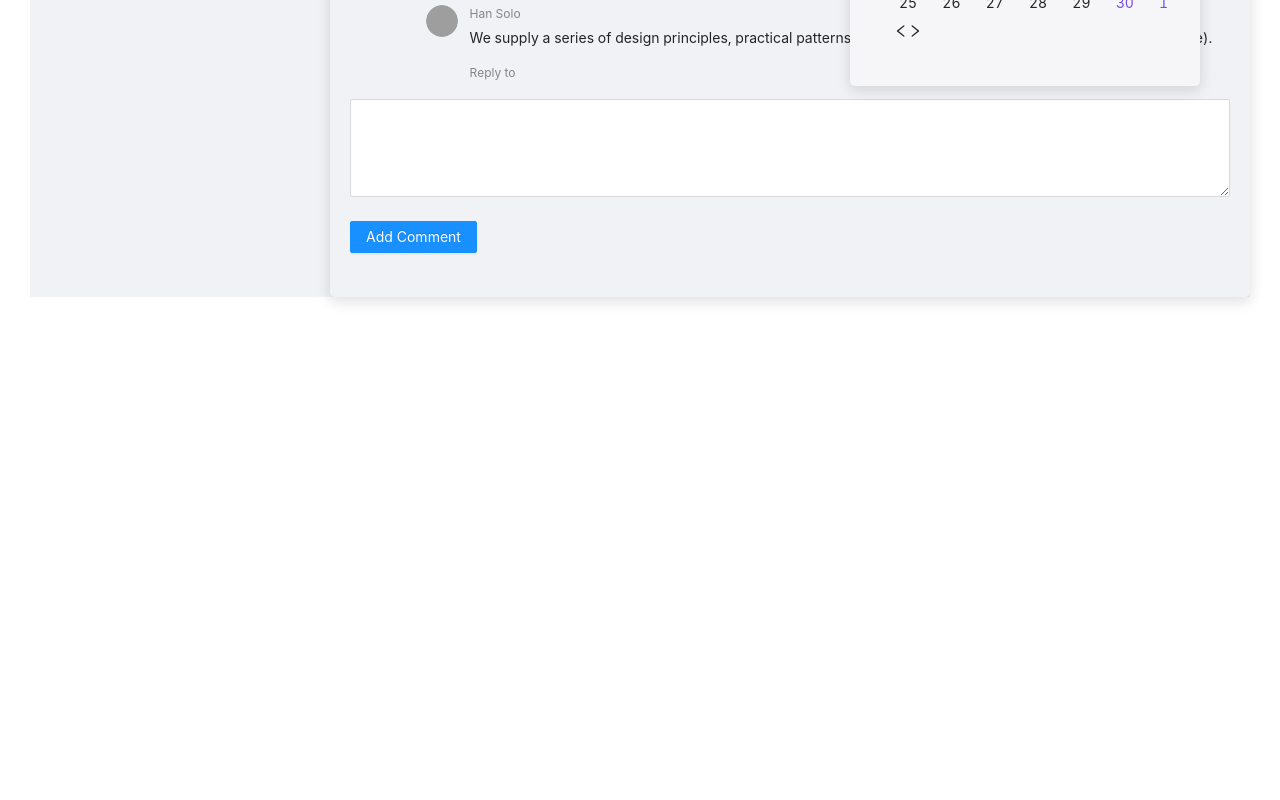
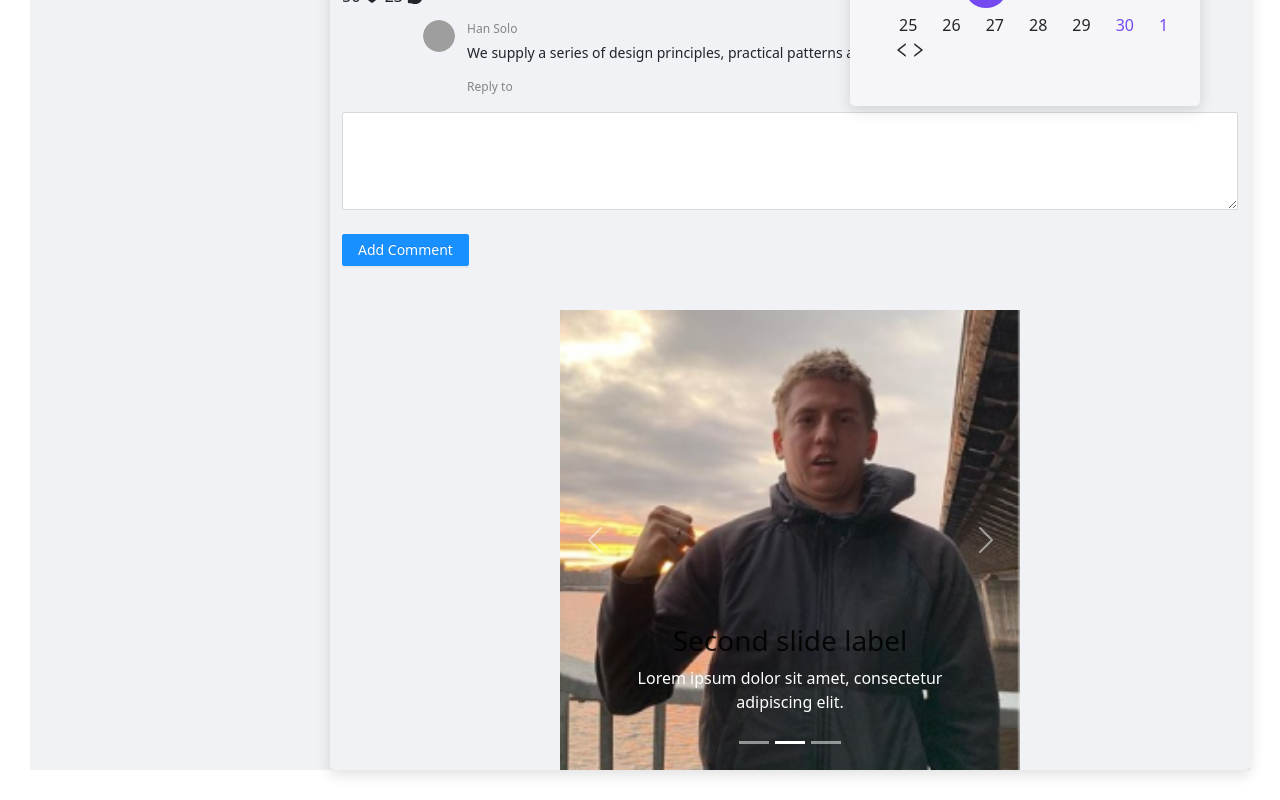
Before and after one commit to FallenStarrr/mycic-new-design, a React (Create React App) app: page /news in a window 1280 px wide. Shown: the part 946-1746 px from the top of the page. Before the commit the page ends 1273 px from the top, so only its background shows below. Built offline with nearby package versions, Linux system fonts and the light colour scheme; grey boxes are pictures that could not be loaded.

Commit message:
Carousel

```diff
--- a/package.json
+++ b/package.json
@@ -8,7 +8,9 @@
     "@testing-library/react": "^11.2.7",
     "@testing-library/user-event": "^12.8.3",
     "antd": "^4.16.13",
+    "bootstrap": "^5.1.0",
     "react": "^17.0.2",
+    "react-bootstrap": "^2.0.0-beta.6",
     "react-dom": "^17.0.2",
     "react-router-dom": "^5.3.0",
     "react-scripts": "4.0.3",
--- a/src/components/Post.tsx
+++ b/src/components/Post.tsx
@@ -1,4 +1,6 @@
 import { Fragment } from "react";
+import Carousel from 'react-bootstrap/Carousel'
+import 'bootstrap/dist/css/bootstrap.min.css';
 import { ExampleComment } from "./ExampleComment";
 import {
   UserOutlined,
@@ -20,8 +22,7 @@
   Form,
   Button,
   List,
-  Input,
-  Carousel,
+  Input
 } from "antd";
 import "antd/dist/antd.css";
 import "../styles/post.css";
@@ -88,20 +89,45 @@
           </Form.Item>
         </Col>
       </Row>
-      {/* <Carousel autoplay>
-    <div>
-      <h3 style={contentStyle}>1</h3>
-    </div>
-    <div>
-      <h3 style={contentStyle}>2</h3>
-    </div>
-    <div>
-      <h3 style={contentStyle}>3</h3>
-    </div>
-    <div>
-      <h3 style={contentStyle}>4</h3>
-    </div>
-  </Carousel> */}
+
+      <Carousel className="w-50 m-auto">
+  <Carousel.Item>
+    <img
+      className="d-block w-100"
+      src="image 4.png"
+      alt="First slide"
+    />
+    <Carousel.Caption>
+      <h3>First slide label</h3>
+      <p>Nulla vitae elit libero, a pharetra augue mollis interdum.</p>
+    </Carousel.Caption>
+  </Carousel.Item>
+  <Carousel.Item>
+    <img
+      className="d-block w-100"
+      src="image 4.png"
+      alt="Second slide"
+    />
+
+    <Carousel.Caption>
+      <h3>Second slide label</h3>
+      <p>Lorem ipsum dolor sit amet, consectetur adipiscing elit.</p>
+    </Carousel.Caption>
+  </Carousel.Item>
+  <Carousel.Item>
+    <img
+      className="d-block w-100"
+      src="image 4.png"
+      alt="Third slide"
+    />
+
+    <Carousel.Caption>
+      <h3>Third slide label</h3>
+      <p>Praesent commodo cursus magna, vel scelerisque nisl consectetur.</p>
+    </Carousel.Caption>
+  </Carousel.Item>
+</Carousel>
+
     </React.Fragment>
   );
 }
```
Also changed, not shown: src/components/image 4.png (added), 1 other file (tests, documents, lock files or other folders).
